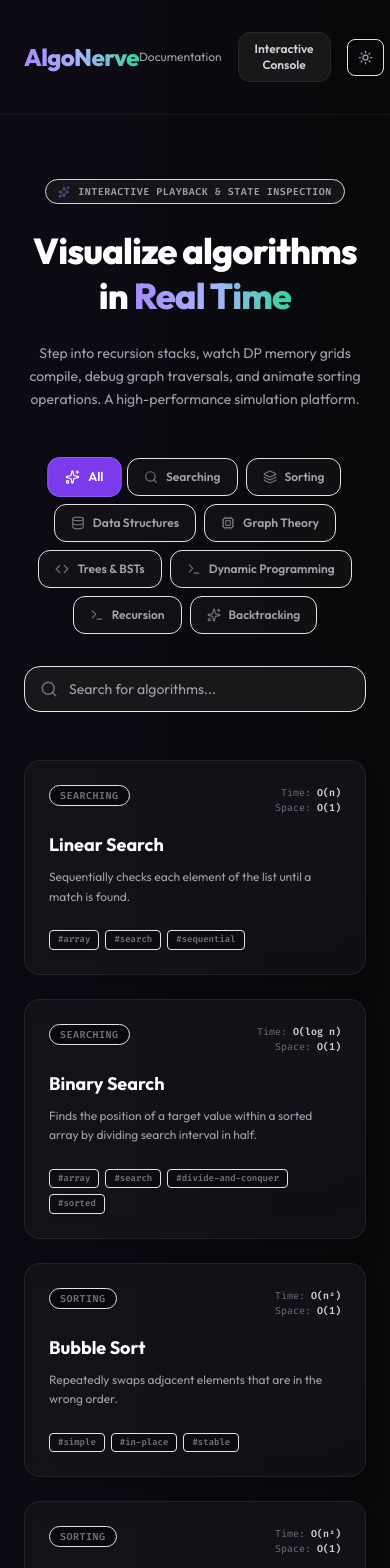
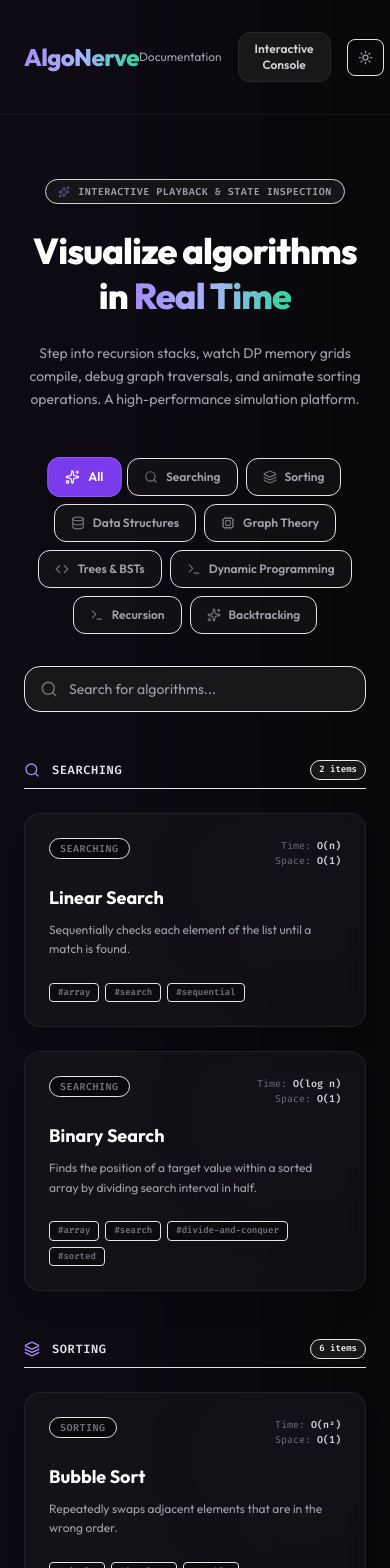
Before and after one commit to ProfessorAuggie/AlgoNerve, a React (Vite) app: page / in a window 390 px wide. Shown: the top 1568 px of the page. Built offline with nearby package versions, Linux system fonts and the light colour scheme.

Commit message:
feat: categorize algorithms on homepage with section headers and item counts

```diff
--- a/src/pages/HomePage.tsx
+++ b/src/pages/HomePage.tsx
@@ -134,19 +134,45 @@
         {/* Algorithm Selection Grid or Empty State */}
         {filteredAlgos.length === 0 ? (
           <div className="flex flex-col items-center justify-center p-12 border border-dashed border-zinc-250 dark:border-zinc-850 rounded-3xl bg-white/20 dark:bg-zinc-900/10 backdrop-blur-sm max-w-md w-full mb-16">
-            <HelpCircle className="text-zinc-450 dark:text-zinc-600 mb-3 animate-bounce" size={32} />
+            <HelpCircle className="text-zinc-455 dark:text-zinc-600 mb-3 animate-bounce" size={32} />
             <h3 className="font-bold text-zinc-800 dark:text-zinc-200 text-sm mb-1">No algorithms found</h3>
             <p className="text-xs text-zinc-500 dark:text-zinc-400 text-center">
               No results match "{searchQuery}". Try selecting another category or typing another keyword.
             </p>
           </div>
         ) : (
-          <div className="grid grid-cols-1 sm:grid-cols-2 lg:grid-cols-3 gap-6 w-full max-w-5xl">
-            {filteredAlgos.map((algo) => (
+          <div className="w-full max-w-5xl flex flex-col items-center">
+            {categories
+              .filter((c) => c.key !== 'all')
+              .map((cat) => {
+                // If filtering by a single category, skip other categories
+                if (activeCategory !== 'all' && activeCategory !== cat.key) return null;
+
+                const catAlgos = filteredAlgos.filter((algo) => algo.category === cat.key);
+                if (catAlgos.length === 0) return null;
+
+                const CatIcon = cat.icon;
+
+                return (
+                  <div key={cat.key} className="w-full mb-12 text-left">
+                    {/* Category Header */}
+                    <div className="w-full flex items-center gap-3 border-b border-zinc-200 dark:border-zinc-850 pb-2 mb-6">
+                      <CatIcon size={16} className="text-violet-650 dark:text-violet-400" />
+                      <h2 className="text-xs font-bold text-zinc-800 dark:text-zinc-200 uppercase tracking-wider font-mono">
+                        {cat.label}
+                      </h2>
+                      <span className="text-[9px] font-mono font-bold bg-zinc-150 dark:bg-zinc-900 border border-zinc-250 dark:border-zinc-805 text-zinc-550 dark:text-zinc-450 px-2 py-0.5 rounded-full ml-auto">
+                        {catAlgos.length} {catAlgos.length === 1 ? 'item' : 'items'}
+                      </span>
+                    </div>
+
+                    {/* Category Grid */}
+                    <div className="grid grid-cols-1 sm:grid-cols-2 lg:grid-cols-3 gap-6 w-full">
+                      {catAlgos.map((algo) => (
                         <div
                           key={algo.id}
                           onClick={() => handleSelect(algo.id)}
-                className="glass-panel glass-panel-hover p-6 rounded-2xl cursor-pointer flex flex-col justify-between items-start text-left relative group overflow-hidden"
+                          className="glass-panel glass-panel-hover p-6 rounded-2xl cursor-pointer flex flex-col justify-between items-start text-left relative group overflow-hidden h-full min-h-[190px] transition-all"
                         >
                           {/* Card glow effect */}
                           <div className="absolute top-0 right-0 w-32 h-32 rounded-full bg-violet-600/5 blur-3xl pointer-events-none group-hover:bg-violet-600/10 transition-colors" />
@@ -185,6 +211,10 @@
                         </div>
                       ))}
                     </div>
+                  </div>
+                );
+              })}
+          </div>
         )}
       </main>
 
```
Lines whose indentation alone changed are shown as unchanged.
